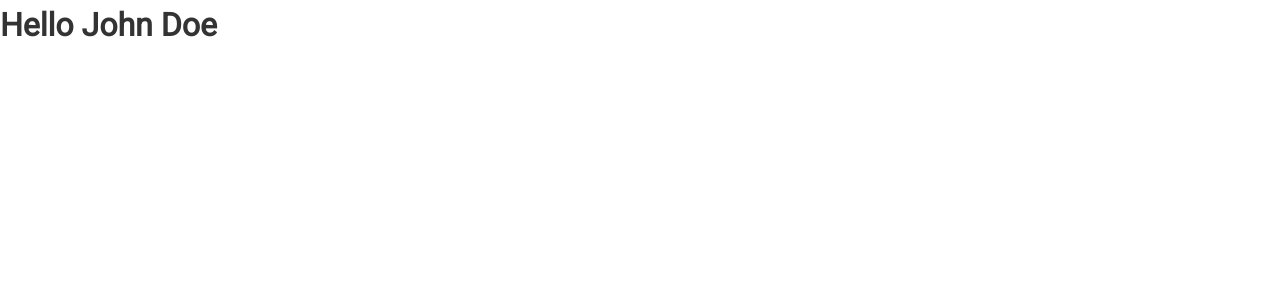
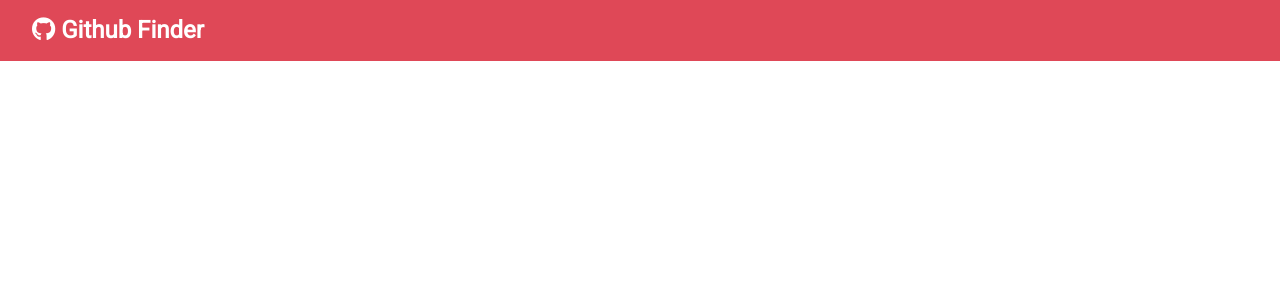
Before and after one commit to thyAshley/React-Sandbox, a React (Create React App) app in the folder github-finder/: page / in a window 1280 px wide. Shown: the top 300 px of the page. Built offline with nearby package versions, Linux system fonts and the light colour scheme.

Commit message:
added proptype navbar

```diff
--- a/github-finder/public/index.html
+++ b/github-finder/public/index.html
@@ -4,6 +4,12 @@
     <meta charset="utf-8" />
     <meta name="viewport" content="width=device-width, initial-scale=1" />
     <title>Github Finder</title>
+    <link
+      rel="stylesheet"
+      href="https://cdnjs.cloudflare.com/ajax/libs/font-awesome/5.14.0/css/all.min.css"
+      integrity="sha512-1PKOgIY59xJ8Co8+NE6FZ+LOAZKjy+KY8iq0G4B3CyeY6wYHN3yt9PW0XpSriVlkMXe40PTKnXrLnZ9+fkDaog=="
+      crossorigin="anonymous"
+    />
   </head>
   <body>
     <noscript>You need to enable JavaScript to run this app.</noscript>
--- a/github-finder/src/App.tsx
+++ b/github-finder/src/App.tsx
@@ -1,12 +1,12 @@
 import React, { Component } from "react";
 import "./App.css";
+import NavigationBar from "./components/Layout/NavigationBar";
 
 class App extends Component {
   render() {
-    const name: string = "John Doe";
     return (
       <div className="App">
-        <h1>Hello {name}</h1>
+        <NavigationBar />
       </div>
     );
   }
--- /dev/null
+++ b/github-finder/src/components/Layout/NavigationBar.tsx
@@ -0,0 +1,31 @@
+import React, { Component } from "react";
+import PropTypes from "prop-types";
+
+interface IProps {
+  title: string;
+  icon: string;
+}
+
+class NavigationBar extends Component<IProps> {
+  static defaultProps: IProps = {
+    title: "Github Finder",
+    icon: "fab fa-github",
+  };
+
+  static propTypes = {
+    title: PropTypes.string.isRequired,
+    icon: PropTypes.string.isRequired,
+  };
+
+  render() {
+    return (
+      <nav className="navbar bg-primary">
+        <h1>
+          <i className={this.props.icon} /> {this.props.title}
+        </h1>
+      </nav>
+    );
+  }
+}
+
+export default NavigationBar;
```
